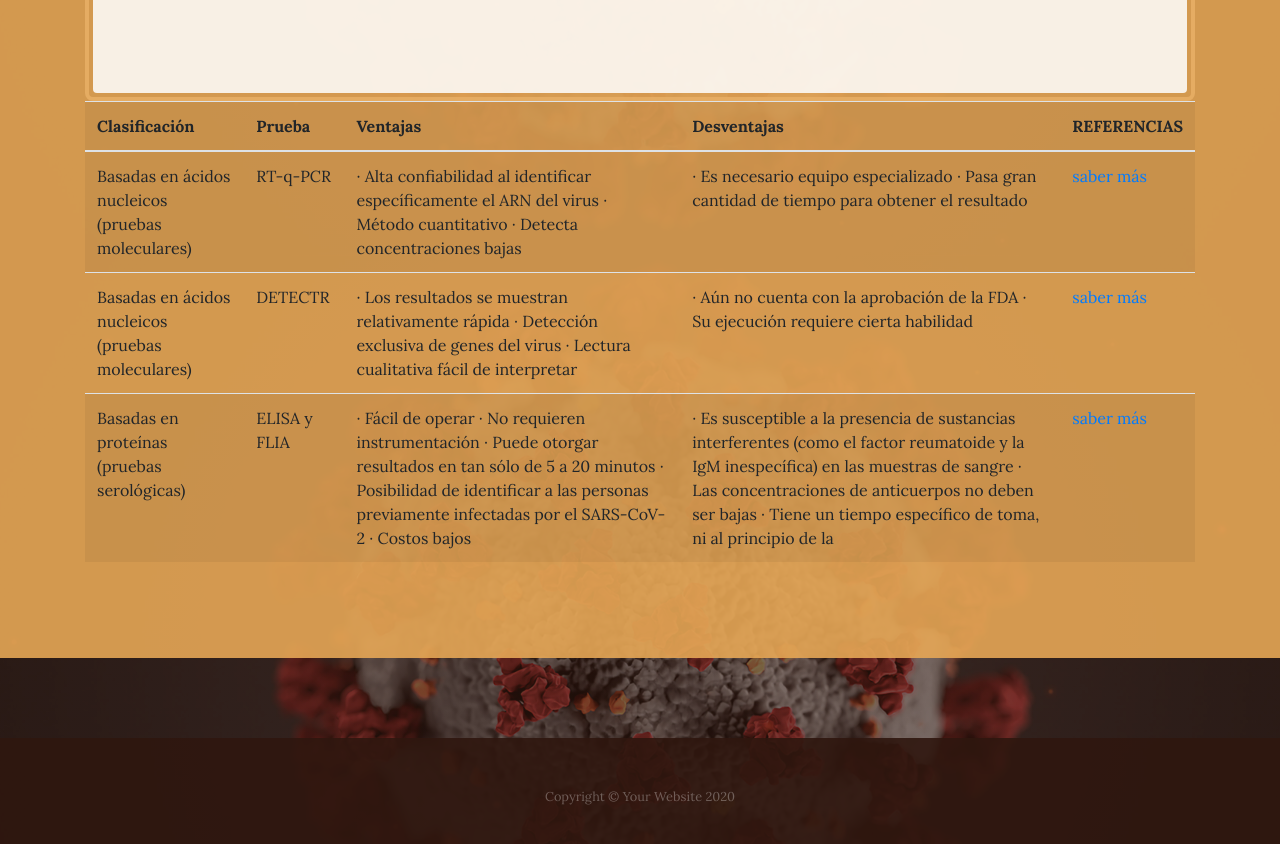
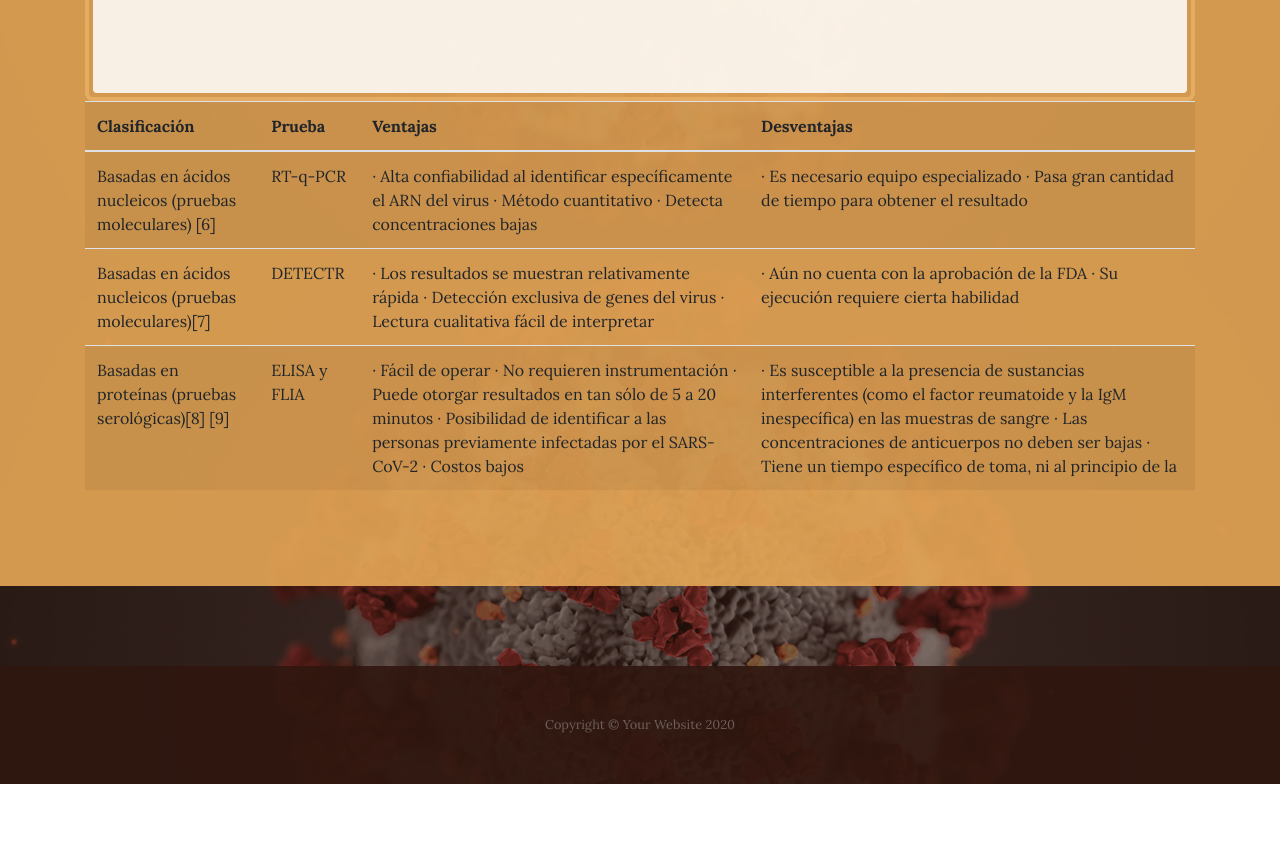
Before and after one commit to gomezjessica/clubes, a website: page about.html in a window 1280 px wide. Shown: the part 1344-2188 px from the top of the page. After the commit the page ends 2128 px from the top, so only its background shows below. Drawn offline with Linux system fonts and the light colour scheme.

Commit message:
Update about.html

```diff
--- a/about.html
+++ b/about.html
@@ -107,7 +107,7 @@ Es por eso que como parte de nuestro proyecto, realizamos un pequeño análisis
 							<th>Prueba</th>
 							<th>Ventajas</th>
 							<th>Desventajas</th>
-							<th>REFERENCIAS</th>
+
 
 						</tr>
 
@@ -115,20 +115,20 @@ Es por eso que como parte de nuestro proyecto, realizamos un pequeño análisis
 					<tbody id="gtnp_Listado_Datos">
 						<tr>
 							<td>Basadas en ácidos nucleicos
-              (pruebas moleculares)</td>
+              (pruebas moleculares) [6]</td>
 							<td>RT-q-PCR</td>
 							<td>·         Alta confiabilidad al identificar específicamente el ARN del virus
 ·         Método cuantitativo
 ·         Detecta concentraciones bajas</td>
 							<td>·         Es necesario equipo especializado
 ·         Pasa gran cantidad de tiempo para obtener el resultado</td>
-							<td><a href="Kubina, R., & Dziedzic, A. (2020). Molecular and Serological Tests for COVID-19. A Comparative Review of SARS-CoV-2 Coronavirus Laboratory and Point-of-Care Diagnostics. Diagnostics, 10(6), 434. https://doi.org/10.3390/diagnostics10060434"> saber más</a></td>
+
 
 
 						</tr>
 						<tr>
 							<td>Basadas en ácidos nucleicos
-(pruebas moleculares)
+(pruebas moleculares)[7]
 </td>
 							<td>DETECTR</td>
 							<td>·         Los resultados se muestran relativamente rápida
@@ -136,14 +136,13 @@ Es por eso que como parte de nuestro proyecto, realizamos un pequeño análisis
 ·         Lectura cualitativa fácil de interpretar</td>
 							<td>·         Aún no cuenta con la aprobación de la FDA
 ·         Su ejecución requiere cierta habilidad</td>
-							<td><a href="https://doi.org/10.1016/j.ejrad.2020.108961"> saber más</a></td>
 
 
 
 						</tr>
 						<tr>
 							<td>Basadas en proteínas
-(pruebas serológicas)
+(pruebas serológicas)[8] [9]
 </td>
 							<td>ELISA y FLIA</td>
 							<td>
@@ -158,7 +157,7 @@ Es por eso que como parte de nuestro proyecto, realizamos un pequeño análisis
 							<td>·         Es susceptible a la presencia de sustancias interferentes (como el factor reumatoide y la IgM inespecífica) en las muestras de sangre
 ·         Las concentraciones de anticuerpos no deben ser bajas
 ·         Tiene un tiempo específico de toma, ni al principio de la </td>
-							<td><a href="https://doi.org/10.1148/ryct.2020200092"> saber más</a></td>
+
 
 
 		 					 </td>
```
